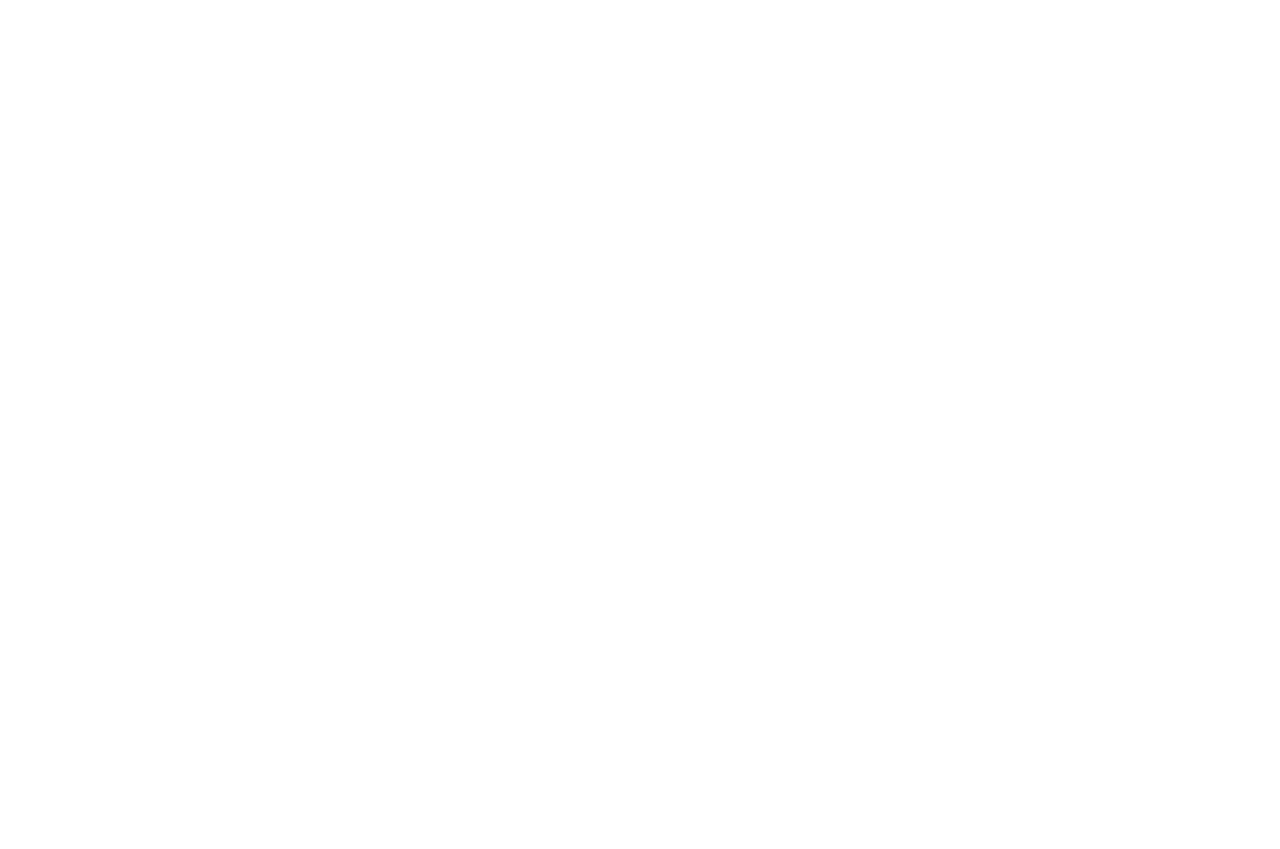
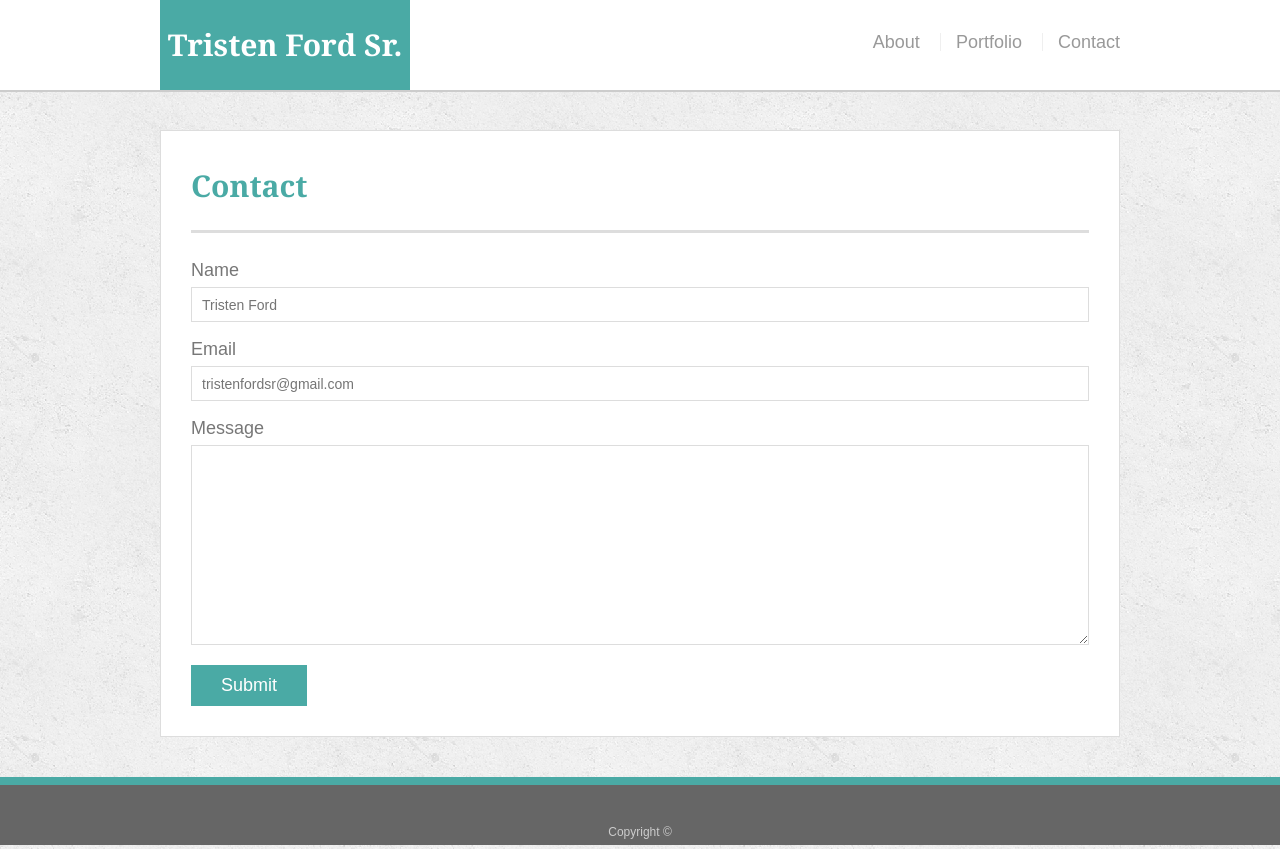
Before and after one commit to TristenSr/Bootstrap-Portfolio, a plain HTML site: page contact.html in a window 1280 px wide. Before the commit the page ends 800 px from the top, so only its background shows below. Drawn offline with Linux system fonts and the light colour scheme.

Commit message:
adding nav bar

```diff
--- /dev/null
+++ b/assets/css/reset.css
@@ -0,0 +1,48 @@
+/* http://meyerweb.com/eric/tools/css/reset/
+   v2.0 | 20110126
+   License: none (public domain)
+*/
+
+html, body, div, span, applet, object, iframe,
+h1, h2, h3, h4, h5, h6, p, blockquote, pre,
+a, abbr, acronym, address, big, cite, code,
+del, dfn, em, img, ins, kbd, q, s, samp,
+small, strike, strong, sub, sup, tt, var,
+b, u, i, center,
+dl, dt, dd, ol, ul, li,
+fieldset, form, label, legend,
+table, caption, tbody, tfoot, thead, tr, th, td,
+article, aside, canvas, details, embed,
+figure, figcaption, footer, header, hgroup,
+menu, nav, output, ruby, section, summary,
+time, mark, audio, video {
+	margin: 0;
+	padding: 0;
+	border: 0;
+	font-size: 100%;
+	font: inherit;
+	vertical-align: baseline;
+}
+/* HTML5 display-role reset for older browsers */
+article, aside, details, figcaption, figure,
+footer, header, hgroup, menu, nav, section {
+	display: block;
+}
+body {
+	line-height: 1;
+}
+ol, ul {
+	list-style: none;
+}
+blockquote, q {
+	quotes: none;
+}
+blockquote:before, blockquote:after,
+q:before, q:after {
+	content: '';
+	content: none;
+}
+table {
+	border-collapse: collapse;
+	border-spacing: 0;
+}
--- /dev/null
+++ b/assets/css/style.css
@@ -0,0 +1,217 @@
+body {
+    font-family: Arial, "Helvetica Neue", Helvetica, sans-serif;
+    font-size: 18px;
+    line-height: 34px;
+    color: #777;
+    background: url("../images/concrete_seamless.png");
+  }
+
+  * {
+    box-sizing: border-box;
+  }
+
+  /* general */
+
+  .container {
+    width: 100%;
+    max-width: 960px;
+    margin: 0 auto;
+    clear: both;
+  }
+
+  h1,
+  h2,
+  h3,
+  p {
+    margin-bottom: 20px;
+  }
+
+  p:last-child {
+    margin-bottom: 0;
+  }
+
+  h1,
+  h2,
+  h3 {
+    font-family: Georgia, Times, "Times New Roman", serif;
+    font-weight: 700;
+    color: #4aaaa5;
+  }
+
+  h1 {
+    padding-bottom: 20px;
+    font-size: 30px;
+    line-height: 49px;
+    border-bottom: 3px solid #ddd;
+  }
+
+  h2,
+  h3 {
+    font-size: 22px;
+  }
+
+  /* header */
+
+  #masthead {
+    position: fixed;
+    z-index: 99;
+    width: 100%;
+    margin: 0 0 30px;
+    overflow: auto;
+    color: #fff;
+    background: #fff;
+    border-bottom: 2px solid #ccc;
+  }
+
+  #logo {
+    float: left;
+    width: 250px;
+    height: 90px;
+    font-family: Georgia, Times, "Times New Roman", serif;
+    font-size: 30px;
+    font-weight: 700;
+    line-height: 90px;
+    color: #fff;
+    text-align: center;
+    text-decoration: none;
+    background: #4aaaa5;
+  }
+
+  nav {
+    float: right;
+    margin-top: 25px;
+  }
+
+  nav a {
+    display: inline-block;
+    padding-left: 15px;
+    margin-left: 15px;
+    line-height: 18px;
+    color: #999;
+    text-decoration: none;
+    border-left: 1px solid #efefef;
+  }
+
+  nav a:first-child {
+    border-left: 0 none;
+  }
+
+  /* footer */
+
+  footer {
+    padding: 30px 0;
+    clear: both;
+    font-size: 12px;
+    color: #fff;
+    color: #ccc;
+    text-align: center;
+    background: #666;
+    border-top: 8px solid #4aaaa5;
+    height: 50px;
+  }
+
+  h3, h2 {
+    padding-bottom: 20px;
+    margin-bottom: 15px;
+    line-height: 22px;
+    border-bottom: 2px solid #eee;
+  }
+
+  /* main */
+
+  #main-container {
+    padding-top: 130px;
+    min-height: calc(100vh - 70px);
+  }
+
+  .main-section {
+    float: left;
+    width: 100%;
+    max-width: 960px;
+    padding: 30px;
+    margin: 0 0 40px;
+    background: #fff;
+    border: 1px solid #ddd;
+  }
+
+  /* portfolio page */
+
+  .work {
+    position: relative;
+    float: left;
+    width: 274px;
+    margin: 20px 0 25px;
+    overflow: auto;
+  }
+
+  .work:nth-child(even) {
+    margin-right: 40px;
+  }
+
+  .work img {
+    width: 100%;
+    border: 0 none;
+    opacity: 0.8;
+  }
+
+  .work h3 {
+    position: absolute;
+    bottom: 20px;
+    width: 100%;
+    padding: 15px;
+    margin-bottom: 0;
+    font-weight: 300;
+    line-height: 30px;
+    color: #fff;
+    text-align: center;
+    background: #4aaaa5;
+    border-bottom: 0;
+  }
+
+  .auth-image {
+    float: left;
+    width: 200px;
+    height: auto;
+    margin-top: 10px;
+    margin-right: 25px;
+  }
+
+  /* contact page */
+
+  #contact-form ul {
+    margin-bottom: 20px;
+  }
+
+  #contact-form li {
+    margin-bottom: 10px;
+  }
+
+  label,
+  input[type=text],
+  input[type=email],
+  textarea {
+    display: block;
+    width: 100%;
+  }
+
+  input[type=text],
+  input[type=email],
+  textarea {
+    height: 35px;
+    padding: 0 10px;
+    font-size: 14px;
+    border: 1px solid #ddd;
+  }
+
+  textarea {
+    height: 200px;
+  }
+
+  input[type=submit] {
+    padding: 10px 30px;
+    font-size: 18px;
+    color: #fff;
+    cursor: pointer;
+    background: #4aaaa5;
+    border: 0 none;
+  }
--- a/contact.html
+++ b/contact.html
@@ -0,0 +1,57 @@
+<!doctype html>
+<html lang="en-us">
+
+<head>
+  <meta charset="UTF-8">
+  <title>Contact | Tristen Ford Sr.</title>
+  <link rel="stylesheet" type="text/css" href="assets/css/reset.css">
+  <link rel="stylesheet" type="text/css" href="assets/css/style.css">
+</head>
+
+<body>
+
+  <header id="masthead">
+    <div class="container">
+      <a href="index.html" id="logo">Tristen Ford Sr.</a>
+      <nav>
+        <a href="index.html">About</a>
+        <a href="portfolio.html">Portfolio</a>
+        <a href="contact.html">Contact</a>
+      </nav>
+    </div>
+  </header>
+
+  <div id="main-container" class="container">
+    <section class="main-section">
+      <h1>Contact</h1>
+
+      <form id="contact-form">
+        <ul>
+          <li>
+            <label for="name">Name</label>
+            <input type="text" id="name" name="name" placeholder="Tristen Ford" required="required">
+          </li>
+          <li>
+            <label for="email">Email</label>
+            <input type="email" id="email" name="email" placeholder="tristenfordsr@gmail.com" required="required">
+          </li>
+          <li>
+            <label for="message">Message</label>
+            <textarea id="message" name="message" required="required"></textarea>
+          </li>
+        </ul>
+        <input type="submit">
+      </form>
+
+    </section>
+
+  </div>
+
+  <footer>
+    <div class="container">
+      Copyright &copy;
+    </div>
+  </footer>
+</body>
+
+</html>
```
Also changed, not shown: index.html (+8 -4 lines), portfolio.html (+69 -0 lines), assets/images/Me and Boys.jpg (added), assets/images/concrete_seamless.png (added), assets/images/earbuds.jpg (added), assets/images/ipad.jpg (added), assets/images/oldiphone.jpg (added), assets/images/turntables.jpg (added), assets/images/tv.jpg (added), boiler.html (added).
